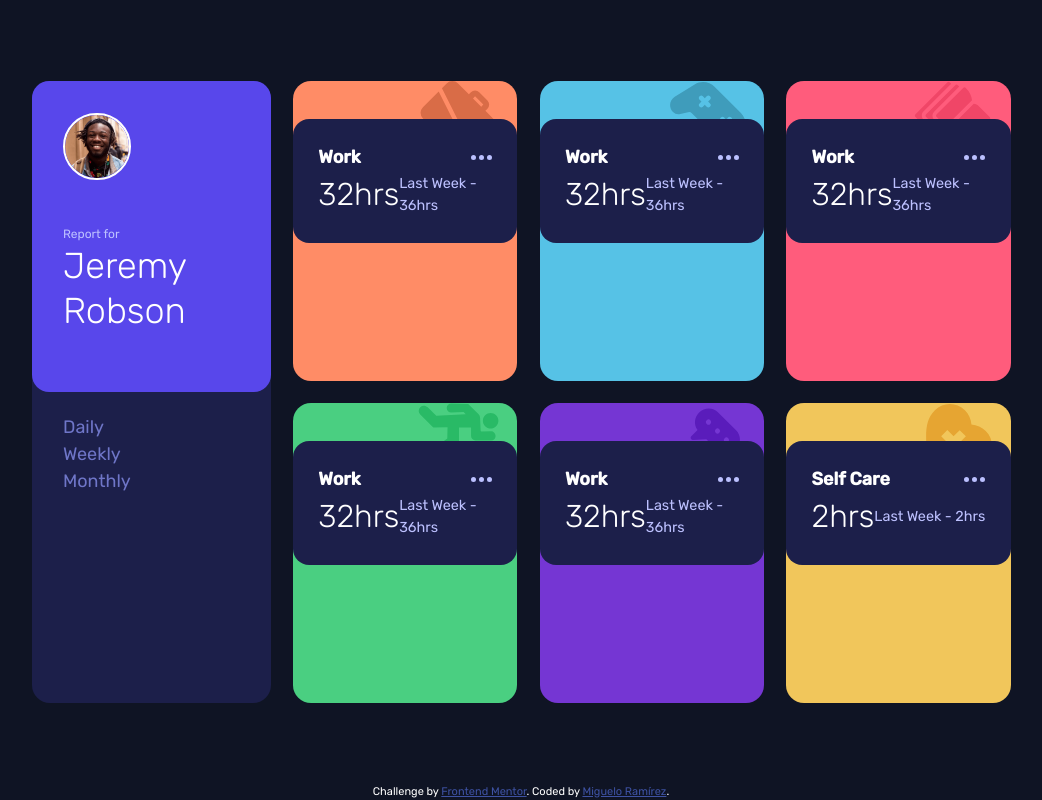
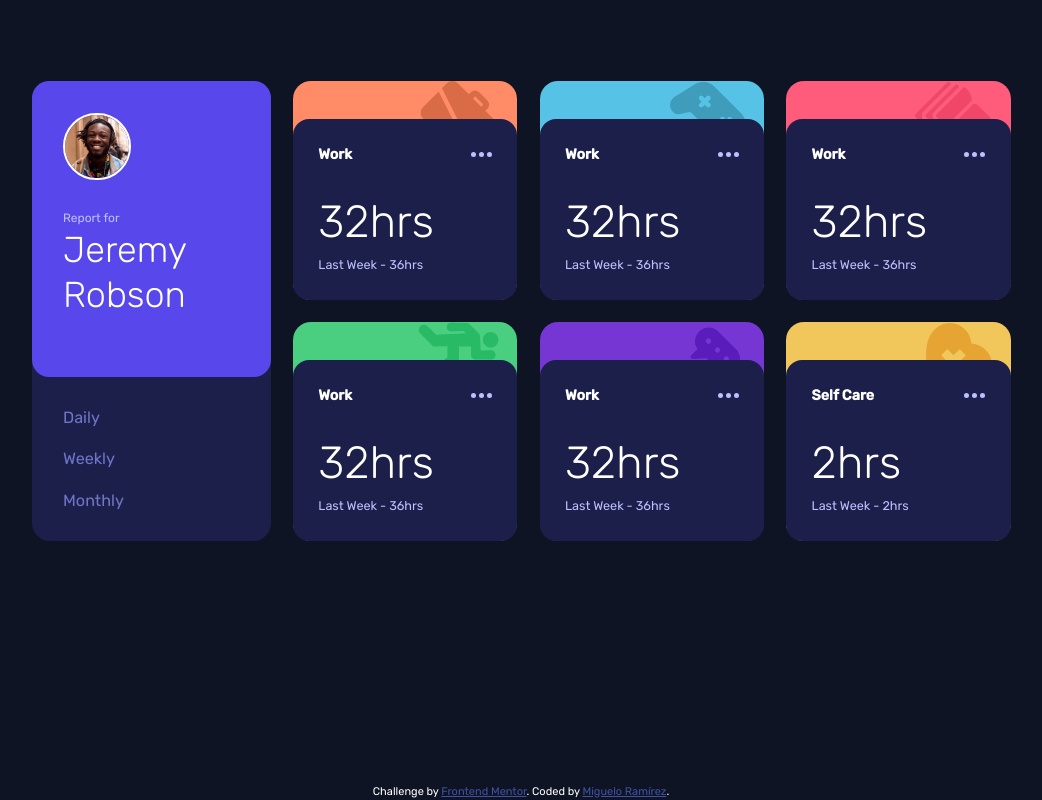
Before and after one commit to Miguelo0098/Time-tracking-dashboard, a plain HTML site: page index.html in a window 1280 px wide. Shown: the whole page, without its empty margins (119-1161 px from the left). Drawn offline with Linux system fonts and the light colour scheme.

Commit message:
wip: improve desktop responsiveness

```diff
--- a/index.html
+++ b/index.html
@@ -36,6 +36,8 @@
   </head>
   <body>
     <main>
+      <section>
+
         <div class="profile">
           <div class="profile__card">
             <img
@@ -154,6 +156,7 @@
             </div>
           </div>
         </div>
+      </section>
     </main>
     <footer class="attribution">
       Challenge by
--- a/styles/style.css
+++ b/styles/style.css
@@ -179,8 +179,12 @@ main {
 }
 
 @media screen and (min-width: 1024px) {
+
   main {
     max-width: 1024px;
+  }
+
+  section {
     display: grid;
     grid-template-rows: 1fr;
     grid-template-columns: 1fr 3fr;
@@ -190,6 +194,7 @@ main {
   .profile__card {
     flex-direction: column;
     align-items: flex-start;
+    gap: unset;
   }
 
   .profile__card__pic {
@@ -198,7 +203,7 @@ main {
 
   .profile__card__title {
     font-size: 12px;
-    padding: 1.5rem 0;
+    padding: 1.6rem 0;
   }
 
   .profile__card__title__name {
@@ -207,10 +212,15 @@ main {
   }
 
   .profile__periods {
-    padding: 1.25rem 1.75rem;
+    padding: 1.5rem 1.75rem;
     flex-direction: column;
     justify-content: space-between;
     align-items: flex-start;
+    gap: 0.8rem;
+  }
+
+  .profile__periods__nav span{
+    font-size: 0.9rem;
   }
 
   .list {
@@ -219,4 +229,28 @@ main {
     grid-template-rows: 1fr 1fr;
     grid-template-columns: 1fr 1fr 1fr;
   }
+
+  .list__item__card{
+    height: 100%;
+    display: flex;
+    flex-direction: column;
+    justify-content: space-between;
+  }
+
+  .list__item__card__info__name {
+    font-size: 0.8rem;
+  }
+
+  .list__item__card__data{
+    flex-direction: column;
+    align-items: flex-start;
+  }
+
+  .list__item__card__data__time{
+    font-size: 2.5rem;
+  }
+
+  .list__item__card__data__last{
+    font-size: 0.7rem;
+  }
 }
```
Lines whose indentation alone changed are shown as unchanged.
